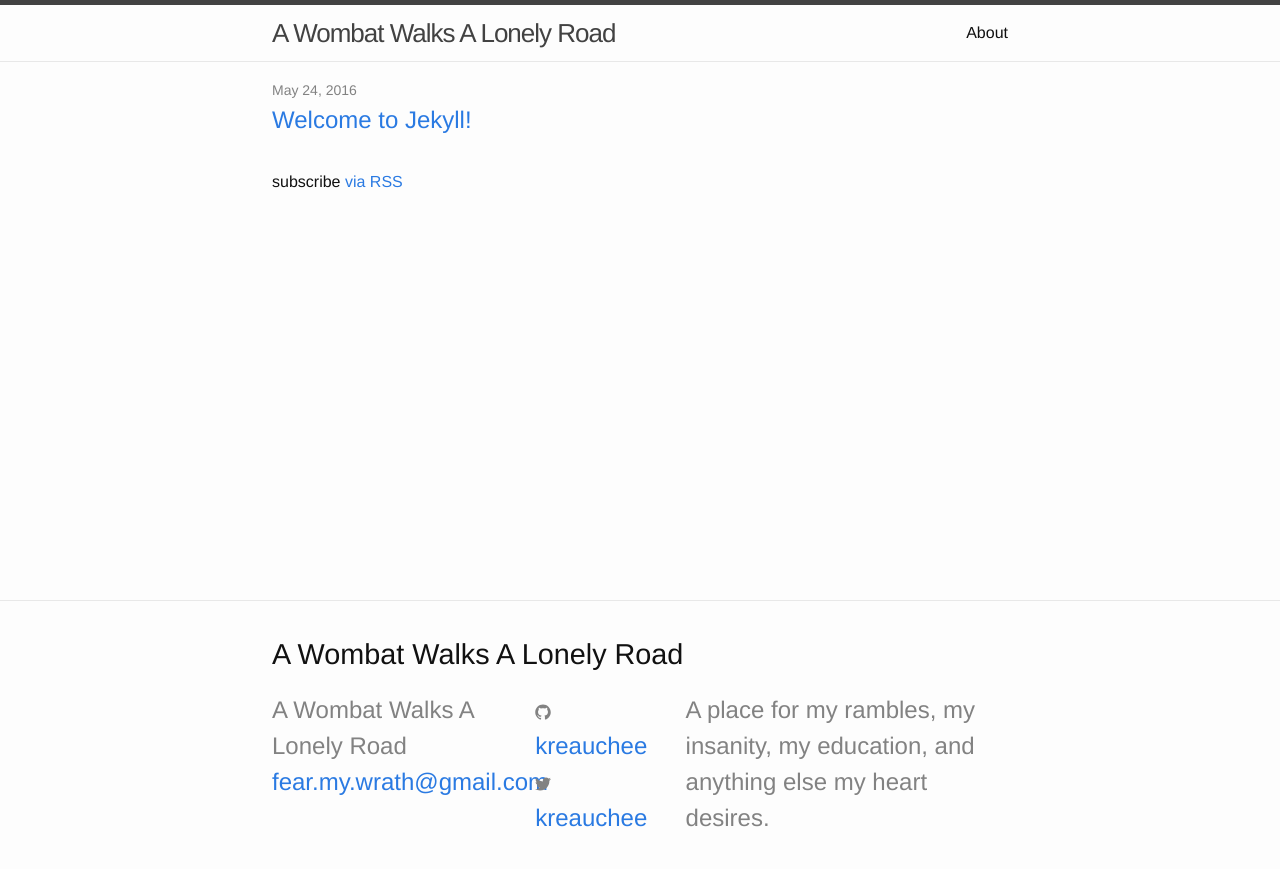
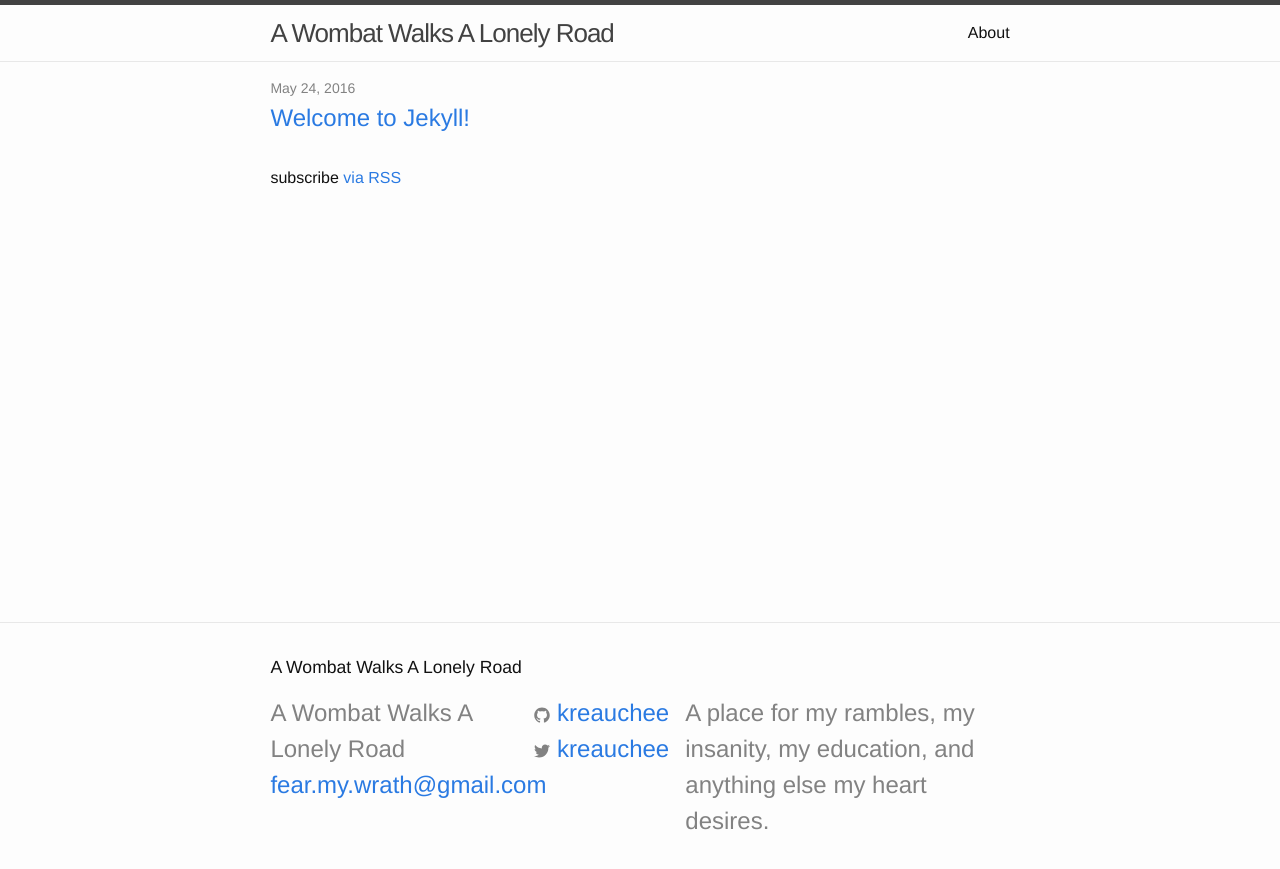
Before and after one commit to kreauchee/kreauchee.github.io, a Jekyll site: the page built from index.html, in a window 1280 px wide. Shown: the top 869 px of the page. Built offline with Jekyll 4.4.1, drawn with Linux system fonts in a browser that asks for light colours.

Commit message:
Messing with em/rem spacing and fonts

```diff
--- a/_sass/_layout.scss
+++ b/_sass/_layout.scss
@@ -111,7 +111,7 @@
 }
 
 .footer-heading {
-    font-size: 1.8em;
+    font-size: 1.1em;
     margin-bottom: $spacing-unit / 2;
 }
 
--- a/css/main.scss
+++ b/css/main.scss
@@ -12,7 +12,7 @@ $base-font-weight: 400;
 $small-font-size:  $base-font-size * 0.875;
 $base-line-height: 1.5;
 
-$spacing-unit:     2rem;
+$spacing-unit:     1.9rem;
 
 $text-color:       #111;
 $background-color: #fdfdfd;
```
